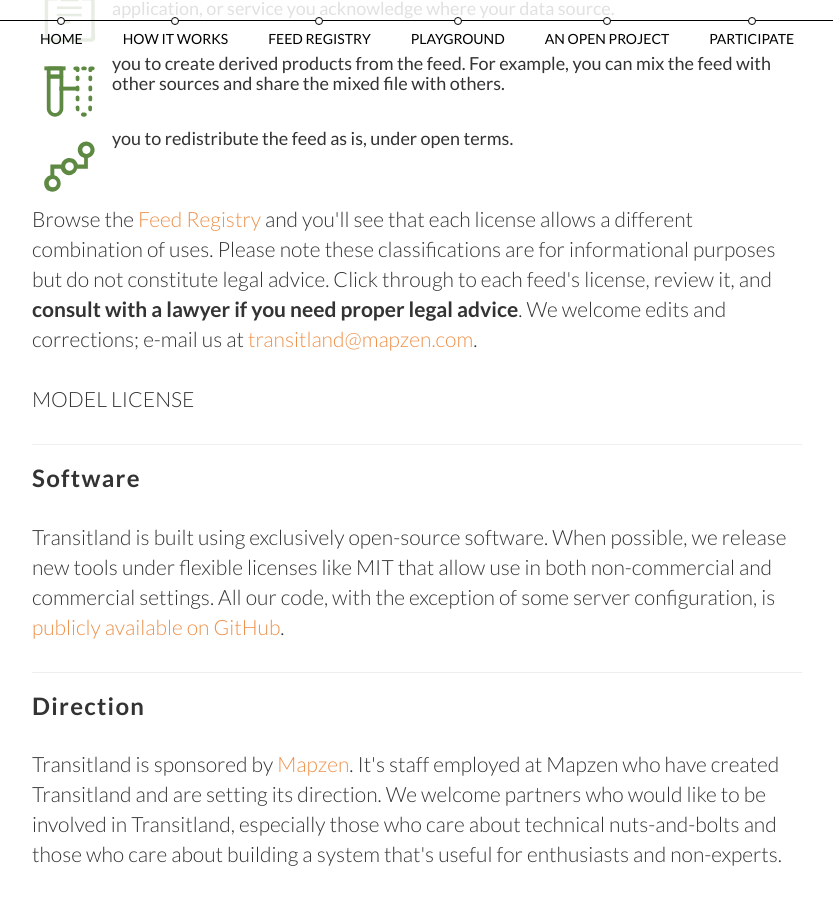
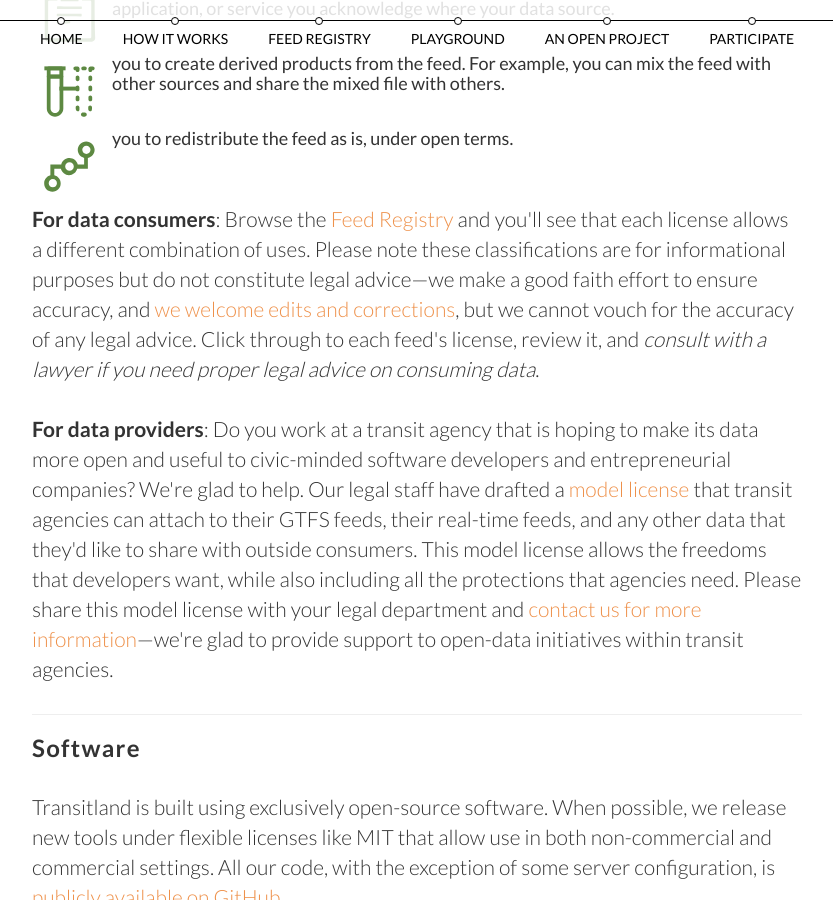
Before and after one commit to transitland/www-transit-land, a Jekyll site: the page built from an-open-project/index.html, in a window 1280 px wide and 900 px high, scrolled down 1074 px. Shown: the whole window, without its empty margins (223-1056 px from the left). Built offline with Jekyll 4.4.1, drawn with Linux system fonts in a browser that asks for light colours; nearby versions of some CDN libraries.

Commit message:
model license

```diff
--- a/an-open-project/index.html
+++ b/an-open-project/index.html
@@ -30,9 +30,9 @@
         <h4 style="clear: both;"><div class="allow-redistribution"></div> you to redistribute the feed as is, under open terms.</h4>
       </div>
 
-      <p style="clear: both;">Browse the <a href="/feed-registry">Feed Registry</a> and you'll see that each license allows a different combination of uses. Please note these classifications are for informational purposes but do not constitute legal advice. Click through to each feed's license, review it, and <strong>consult with a lawyer if you need proper legal advice</strong>. We welcome edits and corrections; e-mail us at <a href="mailto:transitland@mapzen.com">transitland@mapzen.com</a>.</p>
+      <p style="clear: both;"><strong>For data consumers</strong>: Browse the <a href="/feed-registry">Feed Registry</a> and you'll see that each license allows a different combination of uses. Please note these classifications are for informational purposes but do not constitute legal advice&mdash;we make a good faith effort to ensure accuracy, and <a href="mailto:transitland@mapzen.com">we welcome edits and corrections</a>, but we cannot vouch for the accuracy of any legal advice. Click through to each feed's license, review it, and <em>consult with a lawyer if you need proper legal advice on consuming data</em>.</p>
 
-      <p>MODEL LICENSE</p>
+      <p><strong>For data providers</strong>: Do you work at a transit agency that is hoping to make its data more open and useful to civic-minded software developers and entrepreneurial companies? We're glad to help. Our legal staff have drafted a <a href="transitland-model-license.docx">model license</a> that transit agencies can attach to their GTFS feeds, their real-time feeds, and any other data that they'd like to share with outside consumers. This model license allows the freedoms that developers want, while also including all the protections that agencies need. Please share this model license with your legal department and <a href="mailto:transitland@mapzen.com">contact us for more information</a>&mdash;we're glad to provide support to open-data initiatives within transit agencies.<p>
 
       <hr>
       <h3>Software</h3>
```
Also changed, not shown: 1 other file.
